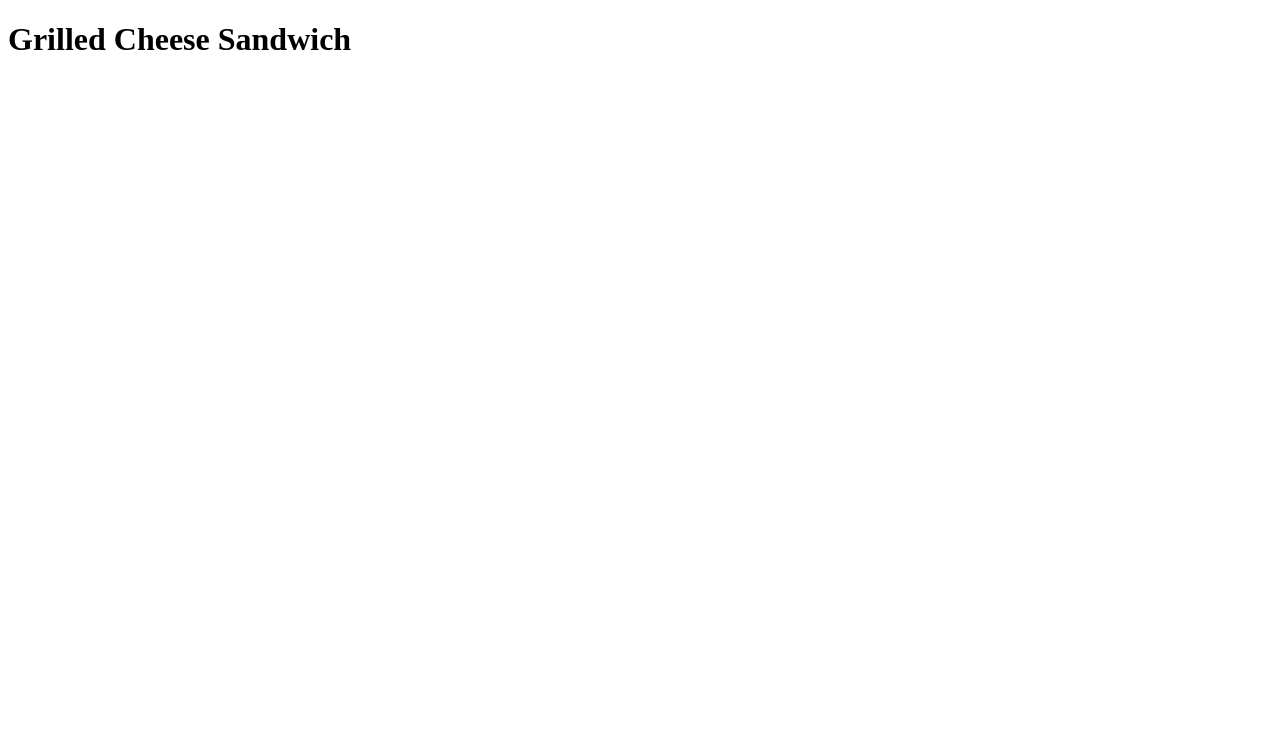
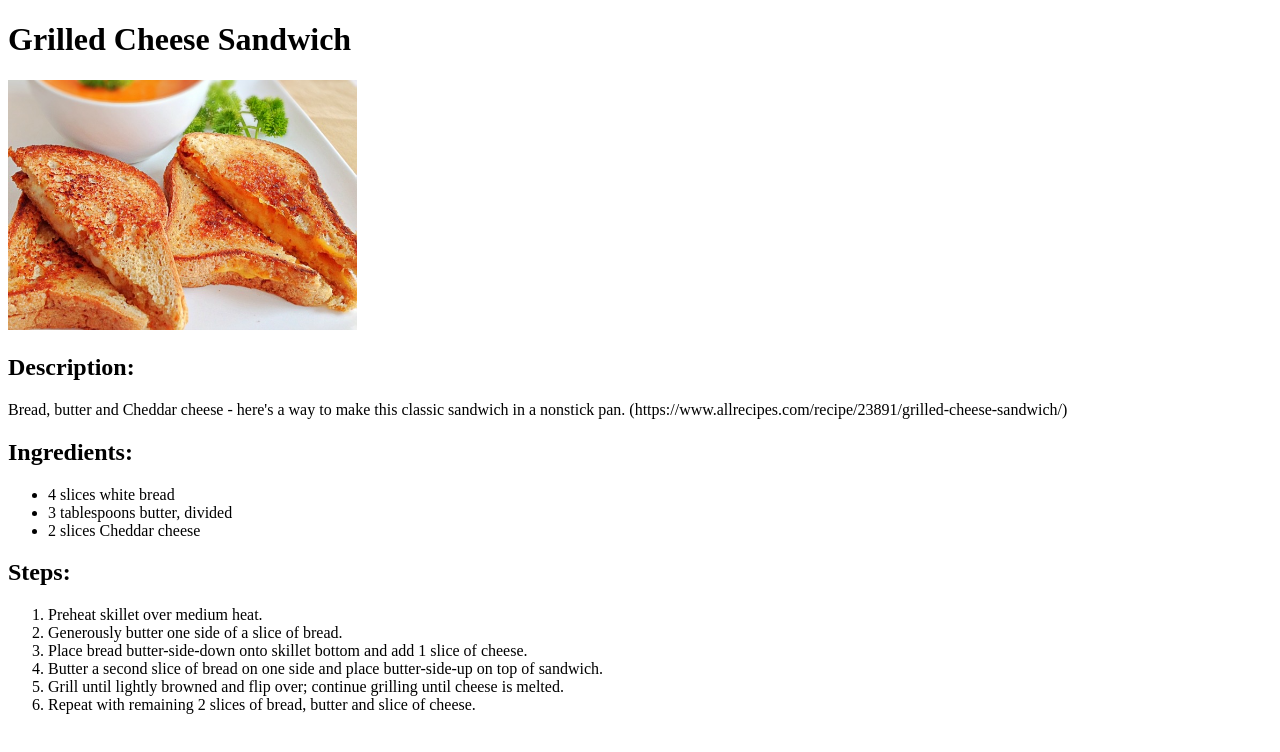
Before and after one commit to sprlm/odin-recipes, a plain HTML site: page recipes/grilledcheese.html in a window 1280 px wide. Drawn offline with Linux system fonts and the light colour scheme.

Commit message:
Add contents for grilled cheese sandwich page

```diff
--- a/recipes/grilledcheese.html
+++ b/recipes/grilledcheese.html
@@ -6,5 +6,30 @@
 </head>
 <body>
     <h1>Grilled Cheese Sandwich</h1>
+
+    <img src="../images/grilledcheese.jpg" height="250">
+
+    <h2>Description:</h2>
+    <p>
+        Bread, butter and Cheddar cheese - here's a way to make this classic sandwich in a nonstick pan.
+        (https://www.allrecipes.com/recipe/23891/grilled-cheese-sandwich/)
+    </p>
+
+    <h2>Ingredients:</h2>
+    <ul>
+        <li>4 slices white bread</li>
+        <li>3 tablespoons butter, divided</li>
+        <li>2 slices Cheddar cheese</li>
+    </ul>
+
+    <h2>Steps:</h2>
+    <ol>
+        <li>Preheat skillet over medium heat.</li>
+        <li>Generously butter one side of a slice of bread.</li>
+        <li>Place bread butter-side-down onto skillet bottom and add 1 slice of cheese.</li>
+        <li>Butter a second slice of bread on one side and place butter-side-up on top of sandwich. </li>
+        <li>Grill until lightly browned and flip over; continue grilling until cheese is melted.</li>
+        <li>Repeat with remaining 2 slices of bread, butter and slice of cheese.</li>
+    </ol>
 </body>
 </html>
```
Also changed, not shown: index.html (+2 -0 lines), images/grilledcheese.jpg (added).
